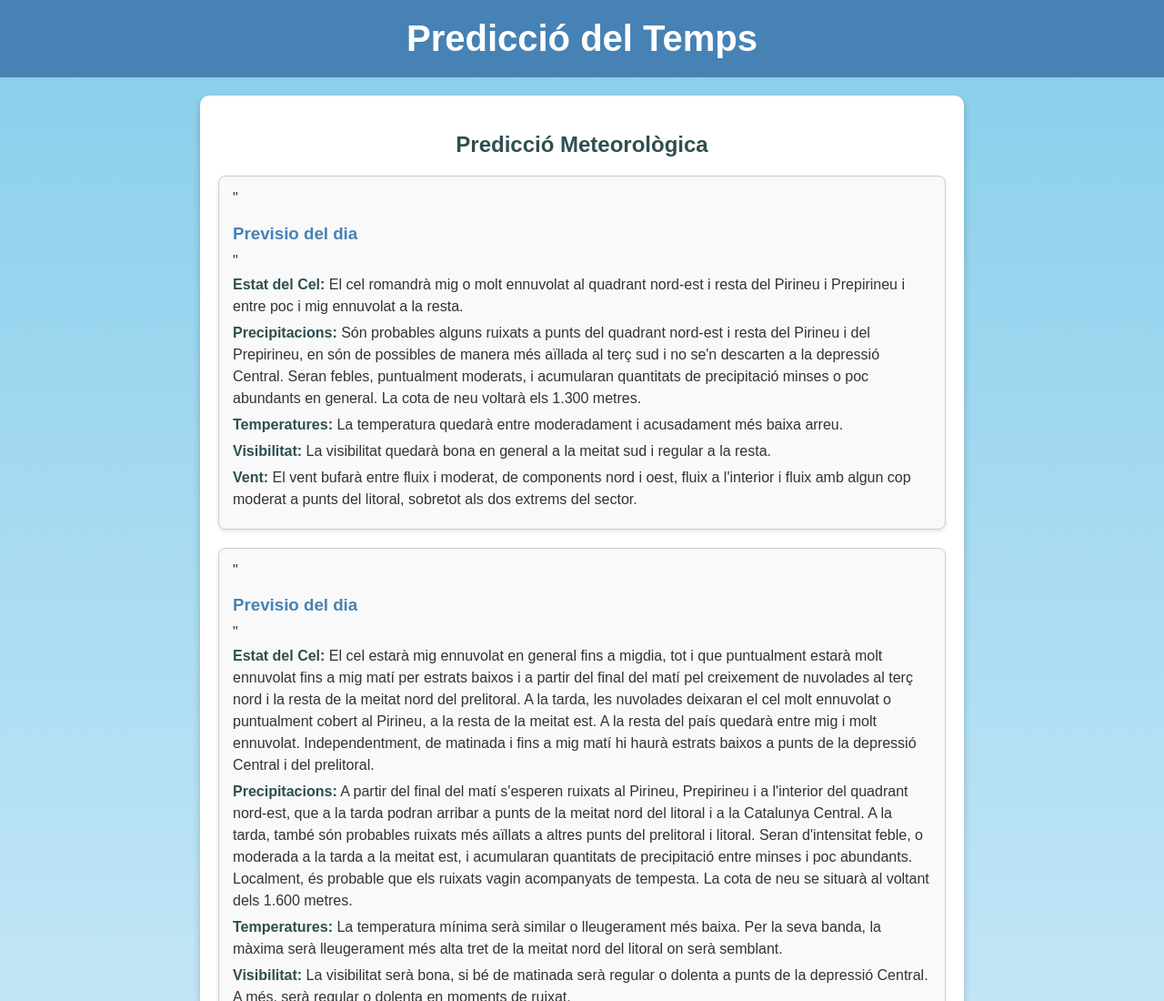
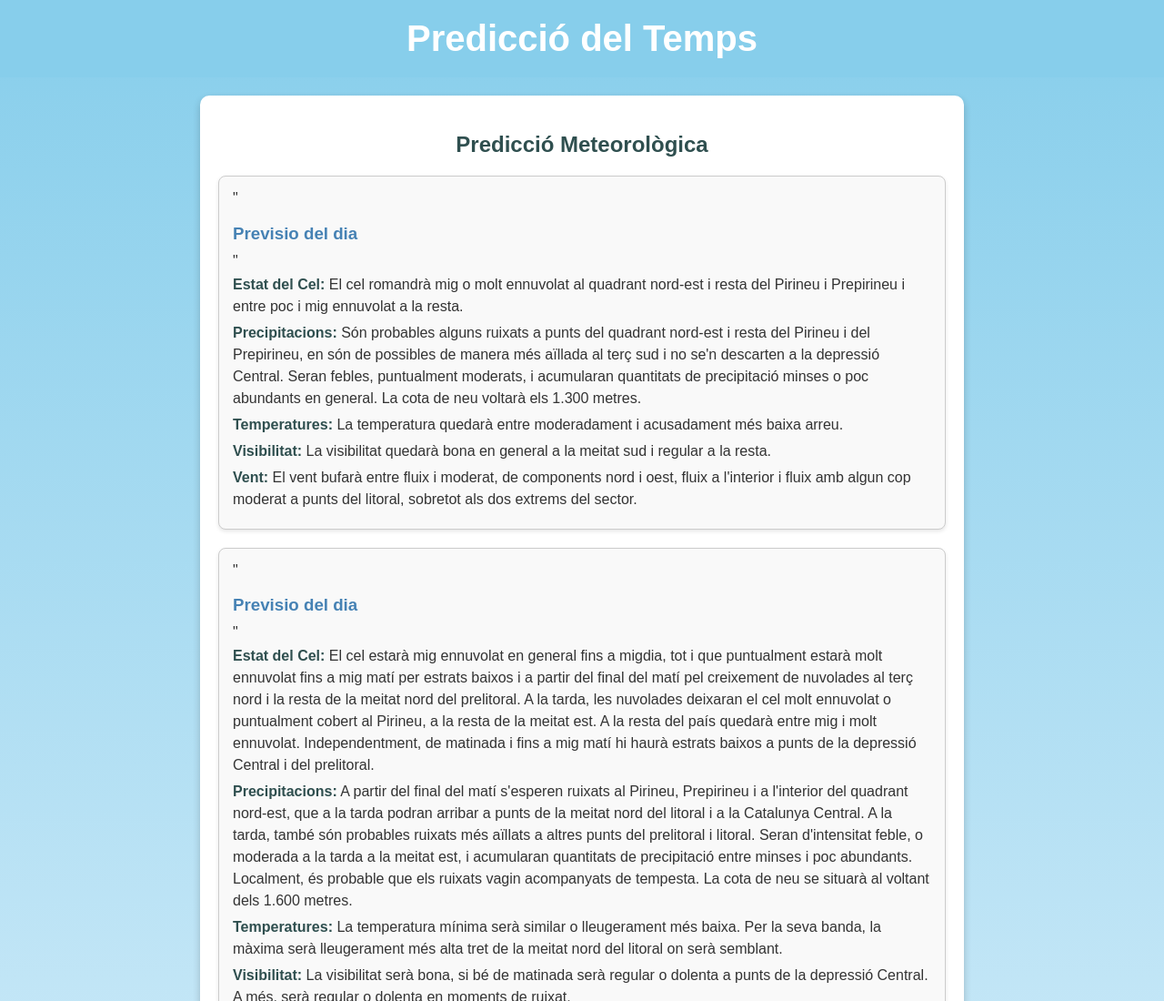
Before and after one commit to holwzz/0373-Llenguatge-Marques, a plain HTML site: page A8/index.html in a window 1280 px wide. Shown: the top 1100 px of the page at 91% size. Drawn offline with Linux system fonts and the light colour scheme.

Commit message:
Update styles.css

```diff
--- a/A8/styles.css
+++ b/A8/styles.css
@@ -8,7 +8,7 @@ body {
 }
 
 h1 {
-    background-color: #4682B4;
+    background-color: #87CEEB;
     color: white;
     padding: 20px;
     margin: 0;
```
